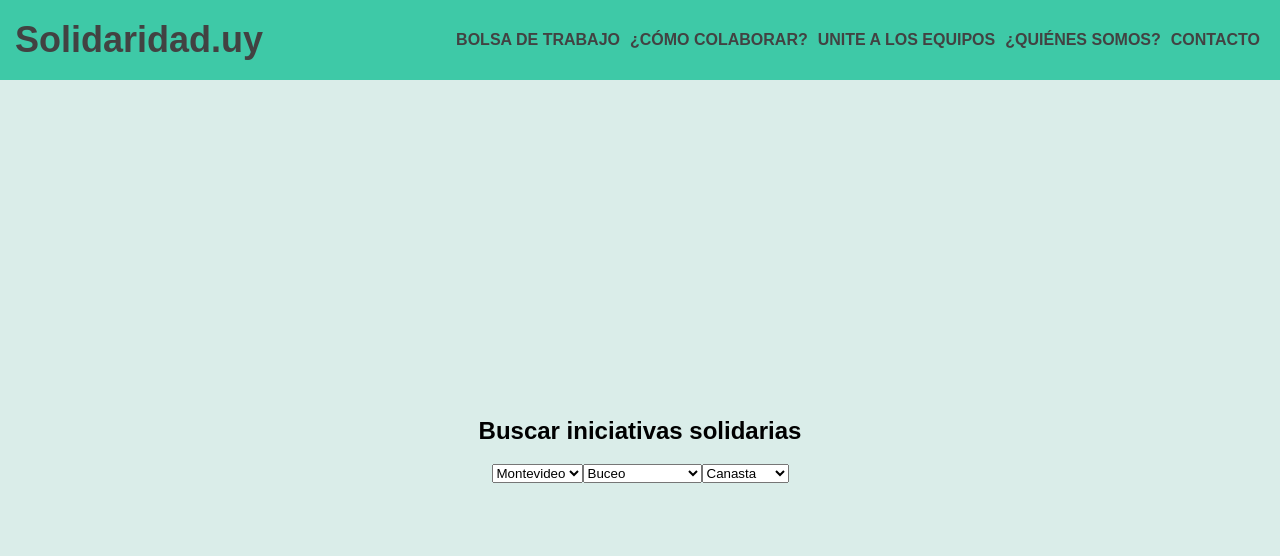
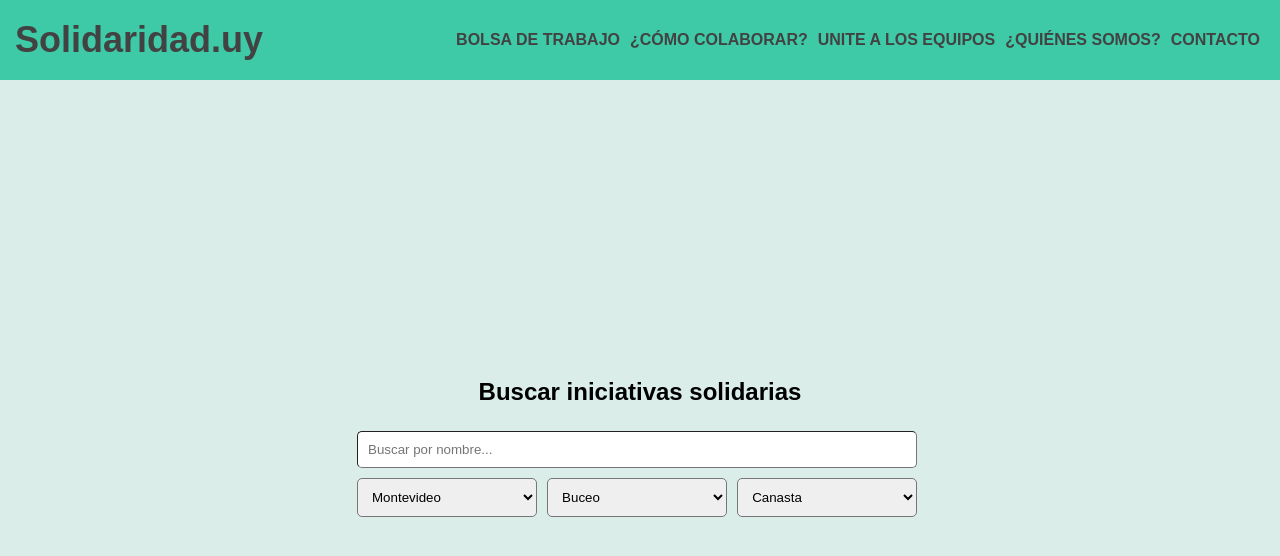
Before and after one commit to martinsd94/solidaridaduy-react, a React (Create React App) app: page / in a window 1280 px wide. Shown: the top 556 px of the page. Built offline with nearby package versions, Linux system fonts and the light colour scheme.

Commit message:
Maquette of search

```diff
--- a/src/styles/home.css
+++ b/src/styles/home.css
@@ -8,10 +8,38 @@ div.jumbotron {
 	justify-content: center;
 }
 
-div.search-form {
+
+/* TODO: clean these styles up */
+
+div.search-fields {
+	display: grid;
+	grid-template-columns: 33% 33% 33%;
+	grid-template-rows: auto auto;
+	width: calc(45vw);
+	height: auto;
+}
+
+div.search-fields > div.input-wrapper {
+	grid-column: 1 / 4;
+	display: flex;
+	margin: 5px;
+}
+
+div.search-fields > div.input-wrapper > input {
+	flex-grow: 1;
+	border-radius: 5px;
+	border-width: 1px;
+	outline: none;
+	padding: 10px;
+}
+
+div.search-fields > select {
+	border-radius: 5px;
+	outline: none;
+	padding: 10px;
+	margin: 5px;
+}
+
+@media (max-width: 600px) {
 
 }
-
-div.search-form > select {
-
-}
--- a/src/views/HomeView.js
+++ b/src/views/HomeView.js
@@ -8,7 +8,12 @@ const HomeView = () => {
 	return (
 		<div className='jumbotron'>
 			<h2>Buscar iniciativas solidarias</h2>
-			<div className='search-form'>
+
+			<div className='search-fields'>
+				<div className='input-wrapper'>
+					<input placeholder='Buscar por nombre...' />
+				</div>
+
 				<select>
 					<option>Montevideo</option>
 					<option>Maldonado</option>
```
